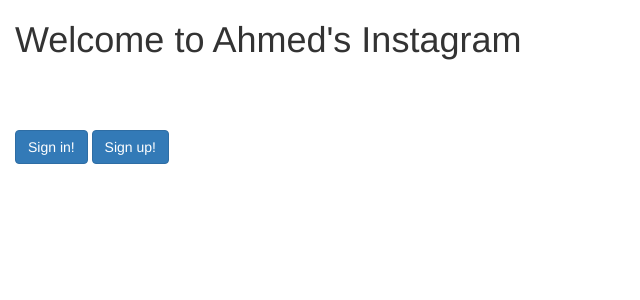
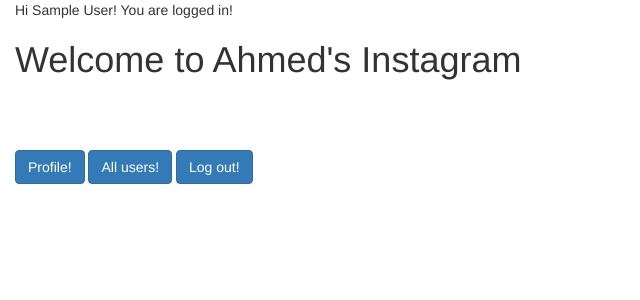
Before and after one commit to arsm100/Instagram_clone, a Flask app: page / in a window 1280 px wide. Shown: the top 300 px of the page, without its empty margins (0-640 px from the left). Run offline with Flask 2, Linux system fonts and the light colour scheme; the visitor is signed in with stand-in values (Sample User, id 1); data comes from the database, SQL or seed files in the repository; some libraries are stand-ins or nearby versions.

Commit message:
fully functional sign in/out and sessions

```diff
--- a/app.py
+++ b/app.py
@@ -1,11 +1,27 @@
-from flask import Flask, render_template, request, redirect, url_for, flash, escape, sessions
+from flask import Flask, render_template, request, redirect, url_for, flash, escape, sessions, abort
 from database import db, app
 from models import User
 from werkzeug.security import generate_password_hash, check_password_hash
-from flask_login import login_manager, LoginManager, UserMixin, AnonymousUserMixin, login_url
+from flask_login import login_manager, LoginManager, AnonymousUserMixin, login_url, login_user, logout_user, login_required, current_user
+from flask_wtf import FlaskForm, Form
+from flask_wtf.csrf import CsrfProtect
+from wtforms import StringField, PasswordField, SubmitField, validators
+
 
 login_manager = LoginManager()
 login_manager.init_app(app)
+csrf = CsrfProtect(app)
+login_manager.session_protection = "basic"
+login_manager.login_message = "Please login to Ahmed's Instagram first."
+login_manager.login_view = "login"
+
+
+@login_manager.user_loader
+def load_user(username):
+    try:
+        return User.query.filter_by(username=username).all()[0]
+    except IndexError:
+        pass
 
 
 @app.route("/")
@@ -16,6 +32,7 @@
 
 
 @app.route("/users/profile")
+@login_required
 def profile():
     user_full_name = request.args.get('user_full_name')
     return render_template('users/profile.html', user_full_name=user_full_name)
@@ -23,6 +40,7 @@
 
 @app.route("/users/new")
 def new():
+    # if current_user
     return render_template('users/new.html')
 
 
@@ -37,11 +55,13 @@
     new_user = User(full_name, email, username, hashed_password)
     db.session.add(new_user)
     db.session.commit()
+    login_user(new_user)
 
-    return redirect(url_for('home', user_full_name=new_user.full_name))
+    return redirect(url_for('profile', user_full_name=new_user.full_name))
 
 
 @app.route("/users", methods=["GET"])
+@login_required
 def index():
     users = User.query.all()
     return render_template('users/index.html', users=users)
@@ -53,36 +73,64 @@
     return render_template('users/show.html', user=user)
 
 
-@app.route("/users/sign_in", methods=['GET'])
-def sign_in():
-    return render_template('users/sign_in.html')
+# @app.route("/users/sign_in", methods=['GET'])
+# def sign_in():
+#     return render_template('users/sign_in.html')
+
+def authenticate(username, password):
+    try:
+        user = User.query.filter_by(username=username).all()[0]
+        password_check = check_password_hash(user.password, password)
+        if password_check:
+            return user
+        else:
+            flash('Wrong Username/Password!', 'Warning')
+    except IndexError:
+        flash('Wrong Username/Password!', 'Warning')
 
 
-@app.route("/users/sign_in", methods=["POST"])
-def authenticate():
-    username = request.form.get('username')
-    password = request.form.get('password')
-    user = User.query.filter_by(username=username)
-    try:
-        password_check = check_password_hash(user.all()[0].password, password)
-        if password_check:
-            flash('Welcome to Instgram Clone!', 'info')
-            return redirect(url_for('profile', signed_in=True, user_full_name=user.all()[0].full_name))
-        else:
-            flash('Wrong Password!', 'Warning')
-            return redirect(url_for('home', signed_in=False))
-    except IndexError:
-        flash('User doesn\'t exist!', 'Warning')
-        return redirect(url_for('home', signed_in=False))
+class LoginForm(FlaskForm):
+    username = StringField('Username', [validators.InputRequired()])
+    password = PasswordField('Password', [validators.InputRequired()])
+    submit = SubmitField('Submit')
+
+
+@app.route('/login', methods=['GET', 'POST'])
+def login():
+    form = LoginForm()
+    if form.validate_on_submit():
+        user = authenticate(form.username.data, form.password.data)
+        if user is None:
+            return redirect(url_for('login'))
+        login_user(user)
+        flash('Logged in successfully.')
+        next = request.args.get('next')
+        return redirect(next or url_for('profile'))
+    return render_template('login.html', form=form)
+
+
+@app.route("/settings")
+@login_required
+def settings():
+    return '<h1>Settings Page</h1>'
+
+
+@app.route("/logout")
+@login_required
+def logout():
+    logout_user()
+    return redirect(url_for('home'))
 
 
 @app.route("/users/<id>/edit", methods=["GET"])
+@login_required
 def edit(id):
     user = User.query.get(id)
     return render_template('users/edit.html', user=user)
 
 
 @app.route("/users/<id>", methods=["POST"])
+@login_required
 def update_or_destroy(id):
     if request.form.get('_method') == 'PUT':
         editted_user = User.query.get(id)
--- a/templates/_base.html
+++ b/templates/_base.html
@@ -25,6 +25,9 @@
   </div>
 
   <div class="container-fluid">
+    {% if current_user.is_authenticated %}
+    Hi {{ current_user.full_name }}! You are logged in!
+    {% endif %}
     {% block content %}
     {% endblock %}
   </div>
--- a/templates/home.html
+++ b/templates/home.html
@@ -9,10 +9,16 @@
 <br>
 <br>
 <br>
-{% if signed_in != "True" %}
-<a href="{{ url_for('sign_in') }}" class="btn btn-primary">Sign in!</a>
+{% if not current_user.is_authenticated %}
+<a href="{{ url_for('login') }}" class="btn btn-primary">Sign in!</a>
 <a href="{{ url_for('new') }}" class="btn btn-primary">Sign up!</a>
 
+
+{% endif %}
+{% if current_user.is_authenticated %}
+<a href="{{ url_for('profile') }}" class="btn btn-primary">Profile!</a>
+<a href="{{ url_for('index') }}" class="btn btn-primary">All users!</a>
+<a href="{{ url_for('logout') }}" class="btn btn-primary">Log out!</a>
 {% endif %}
 
 {% endblock %}
--- a/templates/users/sign_in.html
+++ b/templates/login.html
@@ -5,7 +5,9 @@
 {% block content %}
 <p>Please fill your information:</p>
 
-<form action="{{ url_for('authenticate') }}" method="POST">
+<form action="{{ url_for('login', next = next)}}" method="POST">
+  {{ form.csrf_token }}
+
 
   <div class="form-group">
     <label for="username">Username:</label>
--- a/templates/users/edit.html
+++ b/templates/users/edit.html
@@ -6,6 +6,7 @@
 <h1>Edit a User</h1>
 <form action="{{ url_for('update_or_destroy',id=user.id) }}" method="POST">
   <input type="hidden" name="_method" value="PUT">
+  {{ form.csrf_token }}
 
   <div class="form-group">
     <label for="full_name">Full Name:</label>
--- a/templates/users/new.html
+++ b/templates/users/new.html
@@ -6,6 +6,7 @@
 <p>Please fill your information:</p>
 
 <form action="{{ url_for('create') }}" method="POST">
+  {{ form.csrf_token }}
 
   <div class="form-group">
     <label for="full_name">Full Name:</label>
--- a/templates/users/profile.html
+++ b/templates/users/profile.html
@@ -4,9 +4,11 @@
 {% endblock %}
 {% block content %}
 <h1>User Profile</h1>
-<h2>Welcome to your private profile, {{user_full_name}}!</h2>
+<h2>Welcome to your private profile, {{current_user.full_name}}!</h2>
 
 <a href="{{ url_for('index') }}" class="btn btn-primary">Check out all the users!</a>
+<a href="{{ url_for('settings') }}" class="btn btn-primary">Settings</a>
+<a href="{{ url_for('logout') }}" class="btn btn-primary">Logout</a>
 
 
 {% endblock %}
```
Also changed, not shown: models.py (+6 -2 lines).
